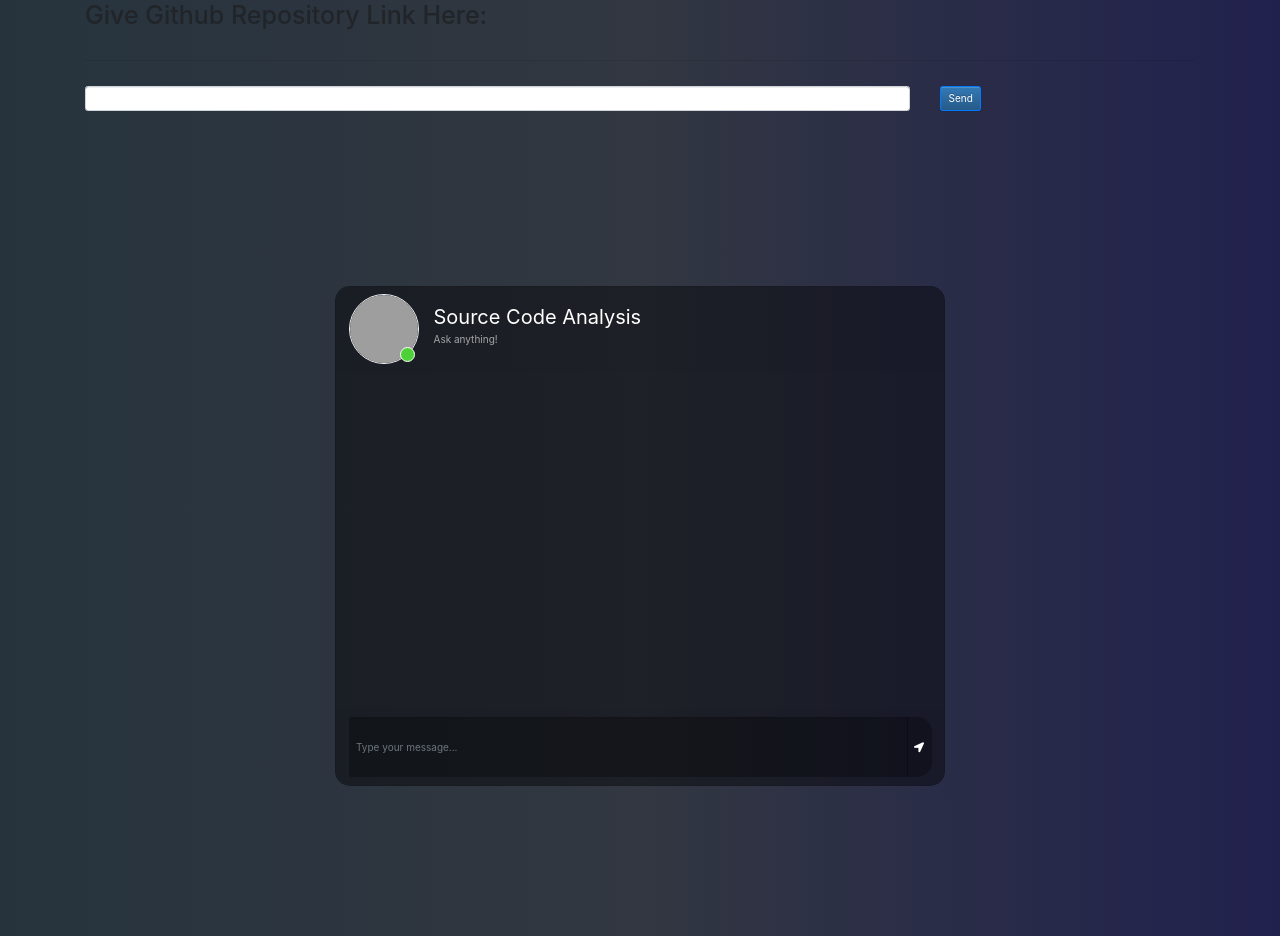
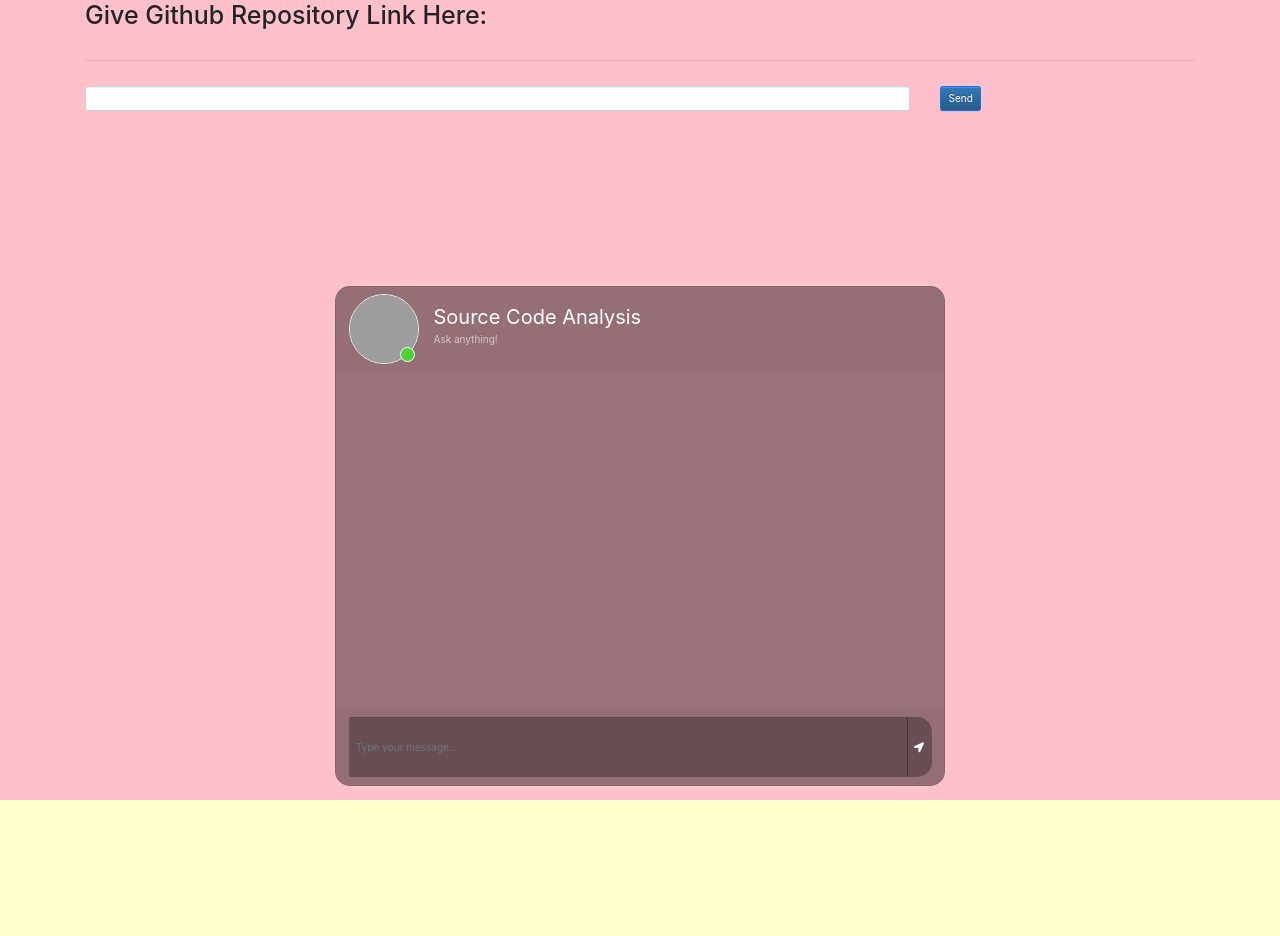
Before and after one commit to HarshalGidh/Source-Code-Analysis-Using-GenAI, a Flask app: page / in a window 1280 px wide. Run offline with Flask 3, Linux system fonts and the light colour scheme; some libraries are stand-ins or nearby versions; grey boxes are pictures that could not be loaded.

Commit message:
completed

```diff
--- a/static/style.css
+++ b/static/style.css
@@ -1,9 +1,11 @@
 body,html{
 	height: 100%;
 	margin: 0;
-	background: rgb(44, 47, 59);
+	background-color: #ffffcc;
+/*	background: rgb(44, 47, 59);
    background: -webkit-linear-gradient(to right, rgb(40, 59, 34), rgb(54, 60, 70), rgb(32, 32, 43));
 	background: linear-gradient(to right, rgb(38, 51, 61), rgb(50, 55, 65), rgb(33, 33, 78));
+*/
 }
 
 .chat{
```
Also changed, not shown: db/chroma.sqlite3, 5 other files.
